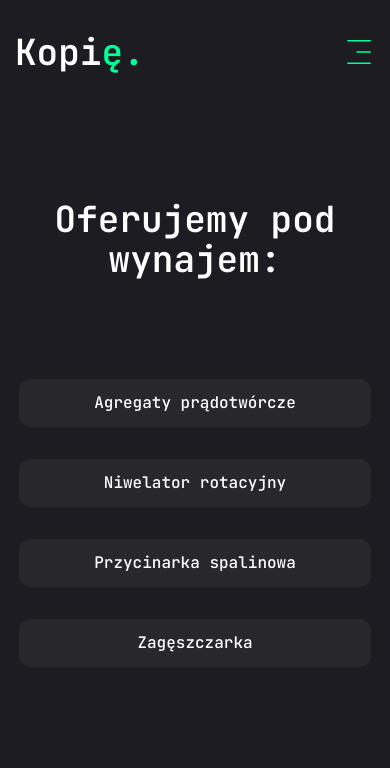
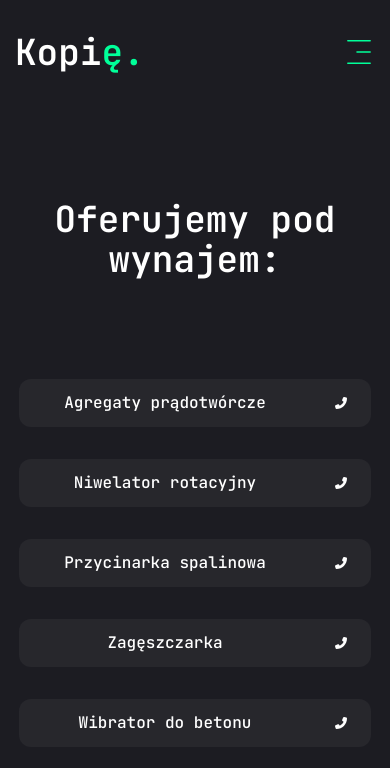
Before and after one commit to TetiPalii/minikoparka-czestochowa, a Next.js app: page /wynajem in a window 390 px wide. Shown: the top 768 px of the page. Built offline with nearby package versions, Linux system fonts and the light colour scheme.

Commit message:
added phone button

```diff
--- a/src/app/wynajem/page.tsx
+++ b/src/app/wynajem/page.tsx
@@ -1,15 +1,18 @@
 "use client"
 
+import { Button } from "@/components/ui/button";
 import { TabsTrigger, Tabs, TabsList, TabsContent } from "@/components/ui/tabs";
 import { motion } from "framer-motion";
 import Image from "next/image";
+import Link from "next/link";
 import { useState } from "react";
+import { FaPhoneFlip } from "react-icons/fa6";
 
 const rentItems = [
     {
         title: "Agregaty prądotwórcze",
         img: "/agregat.jpeg",
-        subtitle: "Agregaty trójfazowe umożliwiają zasilanie odbiorników na napięcie 400 V. Agregaty wyposażone w stabilizację napięcia tzw. AVR dedykowane są do zasilania odbiorników czułych na jakość prądu zasilania.",
+        subtitle: "Charakterystyka urządzenia:",
         description: [
             "Częstotliwość: 50 Hz",
             "Napięcie: 30 V",
@@ -30,7 +33,8 @@ const rentItems = [
             "Waga: 69 kg",
             "Długość: 790 mm",
             "Szerokość: 580 mm",
-            "Wysokość: 505 mm"]
+            "Wysokość: 505 mm",
+            "Agregaty trójfazowe umożliwiają zasilanie odbiorników na napięcie 400 V. Agregaty wyposażone w stabilizację napięcia tzw. AVR dedykowane są do zasilania odbiorników czułych na jakość prądu zasilania."]
     },
     {
         title: "Niwelator rotacyjny",
@@ -56,7 +60,7 @@ const rentItems = [
     {
         title: "Przycinarka spalinowa",
         img: "/agregat.jpeg",
-        subtitle: "",
+        subtitle: "Charakterystyka urządzenia:",
         description: [
             "Wielozadaniowa przecinarka do prac remontowych i budowlanych.",
             "Ściernica korundowa ma średnicę 350 mm do cięcia na głębokość do 125 mm.",
@@ -86,6 +90,20 @@ const rentItems = [
         ],
 
     },
+    {
+        title: "Wibrator do betonu",
+        img: "/agregat.jpeg",
+        subtitle: "Charakterystyka urządzenia:",
+        description: [
+            "Zwiększenie wytrzymałości: usunięcie pęcherzy powietrza poprawia gęstość i spójność betonu, co przekłada się na jego wyższą wytrzymałość mechaniczną.",
+            "Poprawa jakości betonu: wibratory pomagają w równomiernym rozprowadzeniu mieszanki betonowej i zapobiegają segregacji składników, co skutkuje lepszą jakością gotowego betonu.",
+            "Ułatwienie pracy: dzięki wibratorom beton jest łatwiejszy w układaniu i formowaniu, co przyspiesza prace budowlane.",
+            "Lepsze zagęszczenie betonu pozwala na użycie mniejszej ilości cementu przy zachowaniu wymaganej wytrzymałości.",
+            "Wibratory pomagają w eliminacji porów, co prowadzi do zwiększenia szczelności betonu i jego odporności na przenikanie wody.",
+            "Zagęszczenie betonu wibratorem poprawia jego przyczepność do prętów zbrojeniowych, co ma kluczowe znaczenie dla klienta."
+        ],
+
+    }
 ]
 
 export default function Wynajem() {
@@ -105,7 +123,16 @@ export default function Wynajem() {
                 <Tabs className="flex flex-col gap-[20px] md:flex-row  " >
                     <TabsList className="flex flex-col items-center w-full mx-auto gap-8" >
                         {rentItems.map(({ title }, index) => {
-                            return <TabsTrigger key={index} value={title}>{title}</TabsTrigger>
+
+                            return <div key={index} className="w-full flex items-center justify-center data-[state=active]:bg-accent">
+                                <TabsTrigger value={title}>{title}</TabsTrigger>
+                                <Button variant="primary" className="bg-[#27272c] rounded-l-none rounded-r-xl" aria-label="" size={"sm"}>
+                                    <Link href={"tel:+48512419036"}>
+
+                                        <FaPhoneFlip />
+                                    </Link>
+                                </Button>
+                            </div>
 
 
 
--- a/src/components/ui/tabs.tsx
+++ b/src/components/ui/tabs.tsx
@@ -29,7 +29,7 @@ const TabsTrigger = React.forwardRef<
   <TabsPrimitive.Trigger
     ref={ref}
     className={cn(
-      "inline-flex items-center justify-center text base w-full bg-[#27272c] whitespace-nowrap text-white rounded-xl p-3 text-balance font-medium disabled:pointer-events-none disabled:opacity-50 data-[state=active]:bg-accent data-[state=active]:text-primary data-[state=active]:fonst-bold datta-[state=active]:shadow-sm ",
+      "inline-flex items-center justify-center text base w-full bg-[#27272c] whitespace-nowrap text-white rounded-l-xl rounded-r-none p-3 text-balance font-medium disabled:pointer-events-none disabled:opacity-50 data-[state=active]:bg-accent data-[state=active]:text-primary data-[state=active]:fonst-bold data-[state=active]:shadow-sm ",
       className
     )}
     {...props}
```
